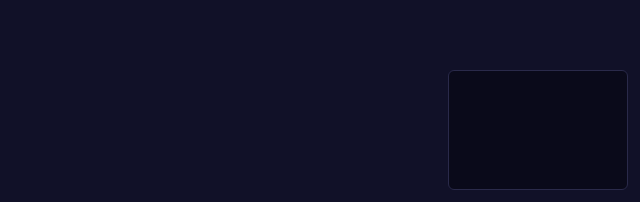
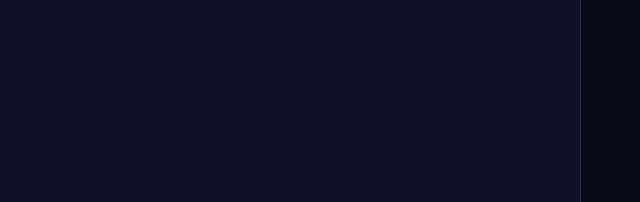
Before and after one commit to koo6357/code-graph-viewer, a website built with Vite: page index.html in a window 1280 px wide. Shown: the part 598-800 px from the top of the page, 640-1280 px from the left. Built offline with nearby package versions, Linux system fonts and the light colour scheme.

Commit message:
feat: minimap as vertical bar on right side

```diff
--- a/index.html
+++ b/index.html
@@ -59,7 +59,7 @@
       .setting-value { color: #a0a0c0; }
       .setting-row input[type="range"] { width: 100%; accent-color: #3a5a8a; }
 
-      #minimap { position: absolute; bottom: 12px; right: 12px; width: 180px; height: 120px; background: #0a0a1a; border: 1px solid #2a2a4a; border-radius: 6px; z-index: 15; cursor: pointer; overflow: hidden; }
+      #minimap { position: absolute; top: 0; right: 0; width: 60px; height: 100%; background: #0a0a1a; border-left: 1px solid #2a2a4a; z-index: 15; cursor: pointer; overflow: hidden; }
       #minimap canvas { width: 100%; height: 100%; }
       .switch { position: relative; width: 36px; height: 20px; flex-shrink: 0; }
       .switch input { opacity: 0; width: 0; height: 0; }
--- a/src/main.ts
+++ b/src/main.ts
@@ -1113,10 +1113,16 @@ let graphBounds = { minX: 0, minY: 0, maxX: 1, maxY: 1 };
 function initMinimap() {
   minimapCanvas = document.getElementById("minimap-canvas") as HTMLCanvasElement;
   minimapCtx = minimapCanvas.getContext("2d");
-  minimapCanvas.width = 180;
-  minimapCanvas.height = 120;
 
   const container = document.getElementById("minimap")!;
+  const resizeMinimap = () => {
+    minimapCanvas!.width = container.clientWidth;
+    minimapCanvas!.height = container.clientHeight;
+    updateMinimap();
+  };
+  resizeMinimap();
+  window.addEventListener("resize", resizeMinimap);
+
   container.addEventListener("pointerdown", onMinimapClick);
   container.addEventListener("pointermove", (e) => {
     if (e.buttons === 1) onMinimapClick(e);
```
